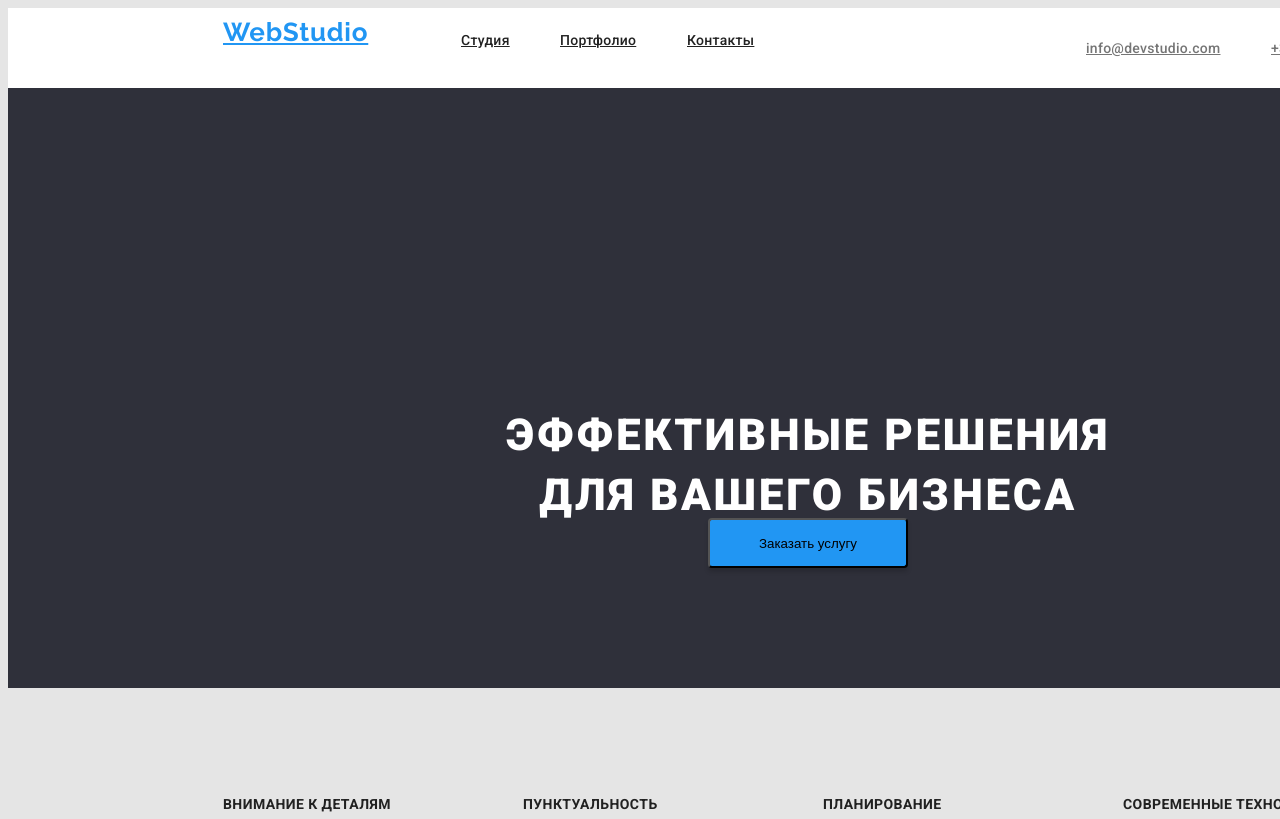
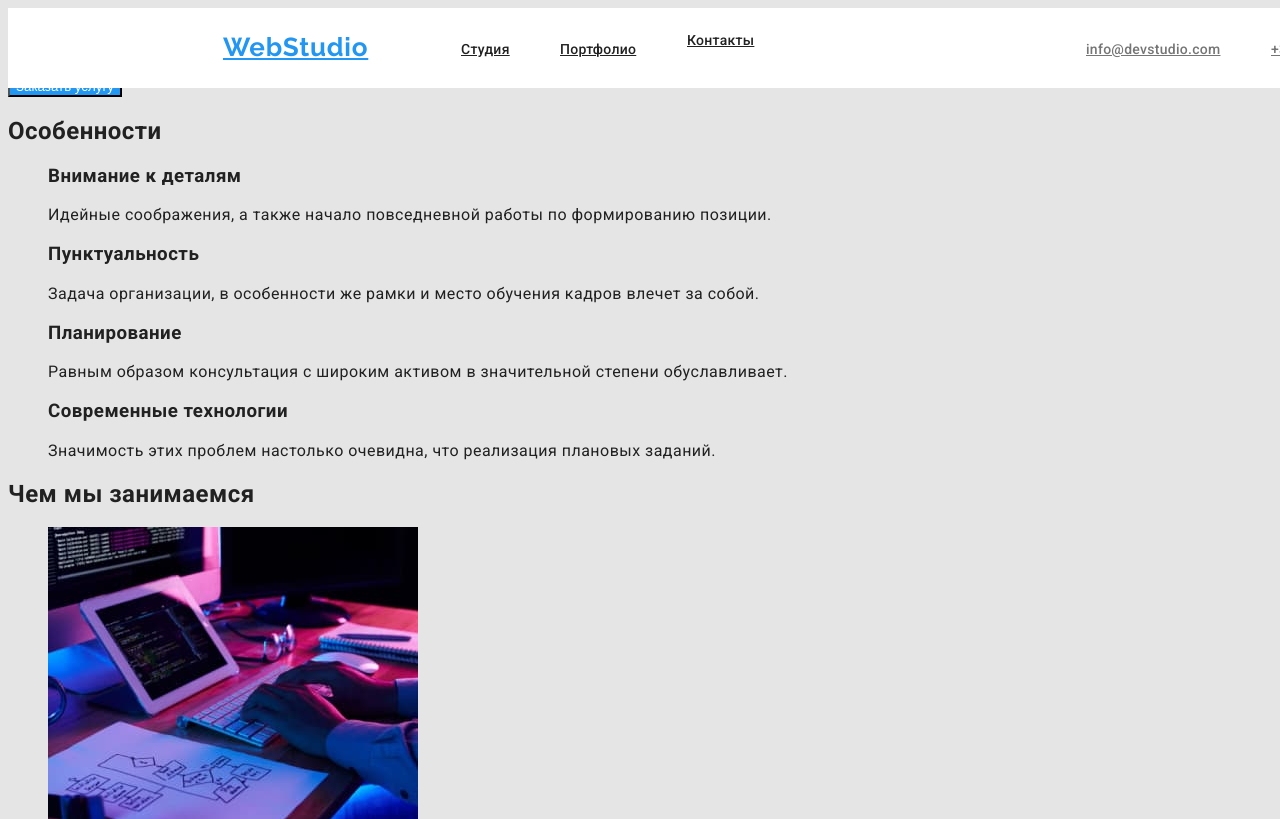
Before and after one commit to Anastasiia-Harmash/goit-markup-hw-02, a plain HTML site: page index.html in a window 1280 px wide. Shown: the top 819 px of the page. Drawn offline with Linux system fonts and the light colour scheme.

Commit message:
Правки в добавлении Цвета
Удалила лишнее. Оставила только то что нужно было по ТЗ в домашней работе №2

```diff
--- a/css/styles.css
+++ b/css/styles.css
@@ -43,7 +43,7 @@
   font-family: Raleway;
   font-weight: bold;
   font-size: 26px;
-  line-height: 1.19px;
+  line-height: 1.19;
   letter-spacing: 0.03em;
 
   color: var(--accent-text-color);
@@ -58,7 +58,7 @@
 
   font-weight: 500;
   font-size: 14px;
-  line-height: 1.4px;
+  line-height: 1.4;
   letter-spacing: 0.02em;
 
   color: var(--titel-text-color);
@@ -73,7 +73,7 @@
 
   font-weight: 500;
   font-size: 14px;
-  line-height: 1.4px;
+  line-height: 1.4;
   letter-spacing: 0.02em;
 
   color: var(--titel-text-color);
@@ -103,7 +103,7 @@
 
   font-weight: 500;
   font-size: 14px;
-  line-height: 16px;
+  line-height: 1.4;
   letter-spacing: 0.02em;
 
   color: var(--primary-text-color);
@@ -118,7 +118,7 @@
 
   font-weight: 500;
   font-size: 14px;
-  line-height: 16px;
+  line-height: 1.4;
   letter-spacing: 0.02em;
 
   color: var(--primary-text-color);
@@ -130,333 +130,7 @@
 }
 
 /* Hero */
-
-.hero {
-  position: absolute;
-  width: 1600px;
-  height: 600px;
-  left: 0px;
-  top: 80px;
-
-  background: var(--background-color);
-}
-
-.hero-titel {
-  position: absolute;
-  width: 696px;
-  height: 120px;
-  left: 452px;
-  top: 280px;
-
-  font-weight: 900;
-  font-size: 44px;
-  line-height: 60px;
-  /* or 136% */
-
-  text-align: center;
-  letter-spacing: 0.06em;
-  text-transform: uppercase;
-
+.button {
+  background-color: var(--accent-text-color);
   color: var(--white-text-color);
 }
-.button {
-  position: absolute;
-  width: 200px;
-  height: 50px;
-  left: 700px;
-  top: 430px;
-  cursor: pointer;
-
-  background: var(--accent-text-color);
-  box-shadow: 0px 4px 4px rgba(0, 0, 0, 0.15);
-  border-radius: 4px;
-}
-
-/* Peculiarities */
-
-.blox-two {
-  background-color: var(--background-color-two);
-}
-
-.attention {
-  position: absolute;
-  width: 270px;
-  height: 16px;
-  left: 215px;
-  top: 774px;
-
-  font-weight: bold;
-  font-size: 14px;
-  line-height: 16px;
-  letter-spacing: 0.03em;
-  text-transform: uppercase;
-
-  color: var(--titel-text-color);
-}
-
-.attention-description {
-  position: absolute;
-  width: 270px;
-  height: 75px;
-  left: 215px;
-  top: 800px;
-
-  font-size: 14px;
-  line-height: 24px;
-  /* or 171% */
-
-  letter-spacing: 0.03em;
-
-  color: var(--primary-text-color);
-}
-
-.punctuality {
-  position: absolute;
-  width: 270px;
-  height: 16px;
-  left: 515px;
-  top: 774px;
-
-  font-weight: bold;
-  font-size: 14px;
-  line-height: 16px;
-  letter-spacing: 0.03em;
-  text-transform: uppercase;
-
-  color: var(--titel-text-color);
-}
-
-.punctuality-description {
-  position: absolute;
-  width: 270px;
-  height: 75px;
-  left: 515px;
-  top: 800px;
-
-  font-size: 14px;
-  line-height: 24px;
-
-  letter-spacing: 0.03em;
-
-  color: var(--primary-text-color);
-}
-
-.planning {
-  position: absolute;
-  width: 270px;
-  height: 16px;
-  left: 815px;
-  top: 774px;
-
-  font-weight: bold;
-  font-size: 14px;
-  line-height: 16px;
-  letter-spacing: 0.03em;
-  text-transform: uppercase;
-
-  color: var(--titel-text-color);
-}
-
-.planning-description {
-  position: absolute;
-  width: 270px;
-  height: 75px;
-  left: 815px;
-  top: 800px;
-
-  font-size: 14px;
-  line-height: 24px;
-
-  letter-spacing: 0.03em;
-
-  color: var(--primary-text-color);
-}
-
-.technologies {
-  position: absolute;
-  width: 270px;
-  height: 16px;
-  left: 1115px;
-  top: 774px;
-
-  font-weight: bold;
-  font-size: 14px;
-  line-height: 16px;
-  letter-spacing: 0.03em;
-  text-transform: uppercase;
-
-  color: var(--titel-text-color);
-}
-
-.technologies-description {
-  position: absolute;
-  width: 270px;
-  height: 75px;
-  left: 1115px;
-  top: 800px;
-
-  font-size: 14px;
-  line-height: 24px;
-  /* or 171% */
-
-  letter-spacing: 0.03em;
-
-  color: var(--primary-text-color);
-}
-/*  */
-
-.foto {
-  background-color: var(--);
-}
-
-.titel {
-  position: absolute;
-  width: 376px;
-  height: 42px;
-  left: 612px;
-  top: 969px;
-
-  font-weight: bold;
-  font-size: 36px;
-  line-height: 42px;
-  text-align: center;
-
-  color: var(--titel-text-color);
-}
-
-.foto-one {
-  position: absolute;
-  width: 370px;
-  height: 294px;
-  left: 215px;
-  top: 1061px;
-}
-
-.foto-two {
-  position: absolute;
-  width: 370px;
-  height: 294px;
-  left: 615px;
-  top: 1061px;
-}
-
-.foto-three {
-  position: absolute;
-  width: 370px;
-  height: 294px;
-  left: 1015px;
-  top: 1061px;
-}
-
-/* Command */
-
-.command {
-  position: absolute;
-  width: 1600px;
-  height: 648px;
-  left: 0px;
-  top: 1449px;
-}
-
-.command-titel {
-  position: absolute;
-  width: 264px;
-  height: 42px;
-  left: 668px;
-
-  font-family: Roboto;
-  font-style: normal;
-  font-weight: bold;
-  font-size: 36px;
-  line-height: 42px;
-  text-align: center;
-
-  color: var(--titel-text-color);
-}
-
-.foto-product {
-  position: absolute;
-  width: 270px;
-  height: 260px;
-  left: 215px;
-  top: 1635px;
-
-  background: url(4853.jpg);
-  border-radius: 0px;
-}
-
-/* Footer */
-
-.footer {
-  position: absolute;
-  width: 1600px;
-  height: 252px;
-  left: 0px;
-  top: 2097px;
-
-  background: var(--background-color);
-}
-
-.logo-footer {
-  position: absolute;
-  width: 145px;
-  height: 31px;
-  left: 215px;
-  top: 2157px;
-
-  font-weight: bold;
-  font-size: 26px;
-  line-height: 31px;
-
-  letter-spacing: 0.03em;
-
-  color: var(--accent-text-color);
-}
-
-.address {
-  position: absolute;
-  width: 231px;
-  height: 21px;
-  left: 215px;
-  top: 2208px;
-
-  font-size: 14px;
-  line-height: 24px;
-  /* or 171% */
-
-  letter-spacing: 0.03em;
-
-  color: var(--white-text-color);
-}
-
-.email-footer {
-  position: absolute;
-  width: 231px;
-  height: 21px;
-  left: 215px;
-  top: 2238px;
-
-  font-size: 14px;
-  line-height: 24px;
-  /* or 171% */
-
-  letter-spacing: 0.03em;
-
-  color: rgba(255, 255, 255, 0.6);
-}
-
-.telefon-footer {
-  position: absolute;
-  width: 231px;
-  height: 21px;
-  left: 215px;
-  top: 2268px;
-
-  font-size: 14px;
-  line-height: 24px;
-  /* or 171% */
-
-  letter-spacing: 0.03em;
-
-  color: rgba(255, 255, 255, 0.6);
-}
--- a/index.html
+++ b/index.html
@@ -52,19 +52,19 @@
             <ul class="list">
                 <li>
                     <h3 class="attention">Внимание к деталям</h3>
-                    <p class="attention-description">Идейные соображения, а также начало повседневной работы по формированию позиции.</p>
+                    <p class="text-attention">Идейные соображения, а также начало повседневной работы по формированию позиции.</p>
                 </li>
                 <li>
                     <h3 class="punctuality">Пунктуальность</h3>
-                    <p class="punctuality-description">Задача организации, в особенности же рамки и место обучения кадров влечет за собой.</p>
+                    <p class="text-punctuality">Задача организации, в особенности же рамки и место обучения кадров влечет за собой.</p>
                 </li>
                 <li>
                     <h3 class="planning">Планирование</h3>
-                    <p class="planning-description">Равным образом консультация с широким активом в значительной степени обуславливает.</p>
+                    <p class="text-planning">Равным образом консультация с широким активом в значительной степени обуславливает.</p>
                 </li>
                 <li>
                     <h3 class="technologies">Современные технологии</h3>
-                    <p class="technologies-description">Значимость этих проблем настолько очевидна, что реализация плановых заданий.</p>
+                    <p class="text-technologies">Значимость этих проблем настолько очевидна, что реализация плановых заданий.</p>
                 </li>
             </ul>
         </section>
@@ -74,13 +74,13 @@
             <h2 class="titel">Чем мы занимаемся</h2>
             <ul class="list">
                  <li>
-                    <img class="foto-one" src="./images/box1.jpg" alt="работа за планшетом" width="370" height="294" />
+                    <img class="img-one" src="./images/box1.jpg" alt="работа за планшетом" width="370" height="294" />
                 </li>
                 <li>
-                    <img class="foto-two" src="./images/box2.jpg" alt="работа за ноутбуком" width="370" height="294" />
+                    <img class="img-two" src="./images/box2.jpg" alt="работа за ноутбуком" width="370" height="294" />
                 </li>
                 <li>
-                    <img class="foto-three" src="./images/box3.jpg" alt="планшет в руках" width="370" height="294" />
+                    <img class="img-three" src="./images/box3.jpg" alt="планшет в руках" width="370" height="294" />
                 </li>
             </ul>
         </section>
@@ -92,22 +92,22 @@
             <h2 class="command-titel">Наша команда</h2>
             <ul class="list">
                 <li>
-                    <img class="foto-product" src="./images/img1.jpg" alt="фотография Игорья Демьяненко" width="270" height="260" />
+                    <img class="avatar-product" src="./images/img1.jpg" alt="фотография Игорья Демьяненко" width="270" height="260" />
                     <h3>Игорь Демьяненко</h3>
                     <p>Product Designer</p>
                 </li>
                 <li>
-                    <img src="./images/img2.jpg" alt="фотография Ольги Репиной" width="270" height="260" />
+                    <img class="avatar-frontend" src="./images/img2.jpg" alt="фотография Ольги Репиной" width="270" height="260" />
                     <h3>Ольга Репина</h3>
                     <p>Frontend Developer</p>
                 </li>
                 <li>
-                    <img src="./images/img3.jpg" alt="фотография Николая Тарасова" width="270" height="260" />
+                    <img class="avatar-marketing" src="./images/img3.jpg" alt="фотография Николая Тарасова" width="270" height="260" />
                     <h3> Николай Тарасов</h3>
                     <p>Marketing</p>
                 </li>
                 <li>
-                    <img src="./images/img4.jpg" alt="фотография Михаил Ермаков" width="270" height="260" />
+                    <img class="avatar-designer" src="./images/img4.jpg" alt="фотография Михаил Ермаков" width="270" height="260" />
                     <h3>Михаил Ермаков</h3>
                     <p>UI Designer</p>
                 </li>
```
